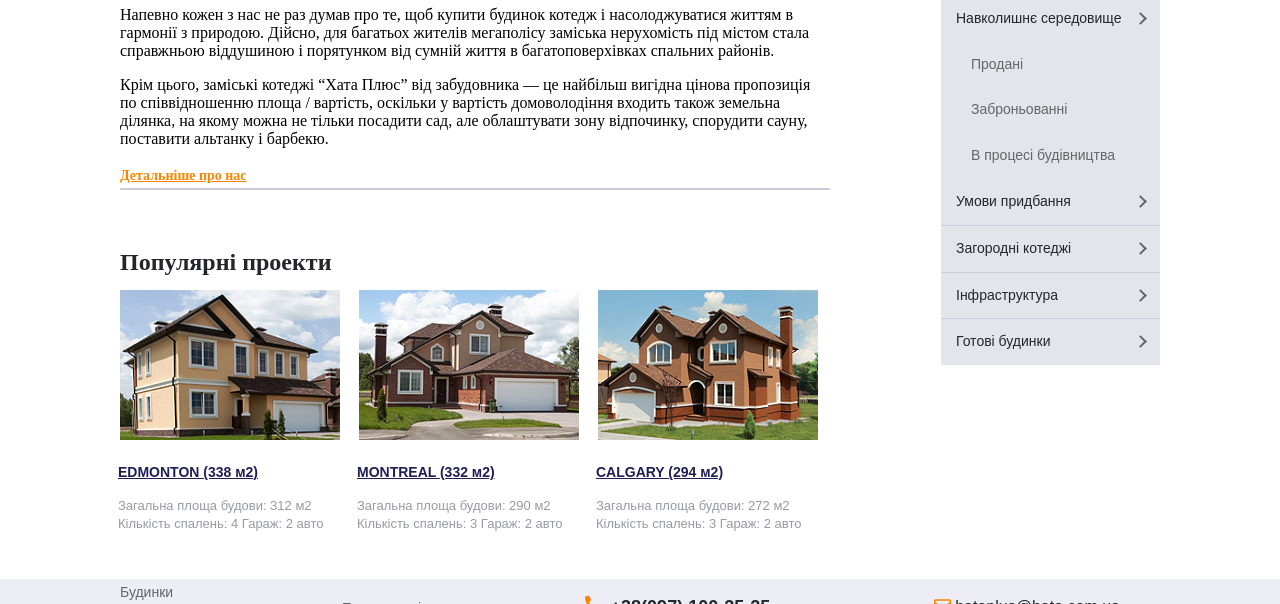
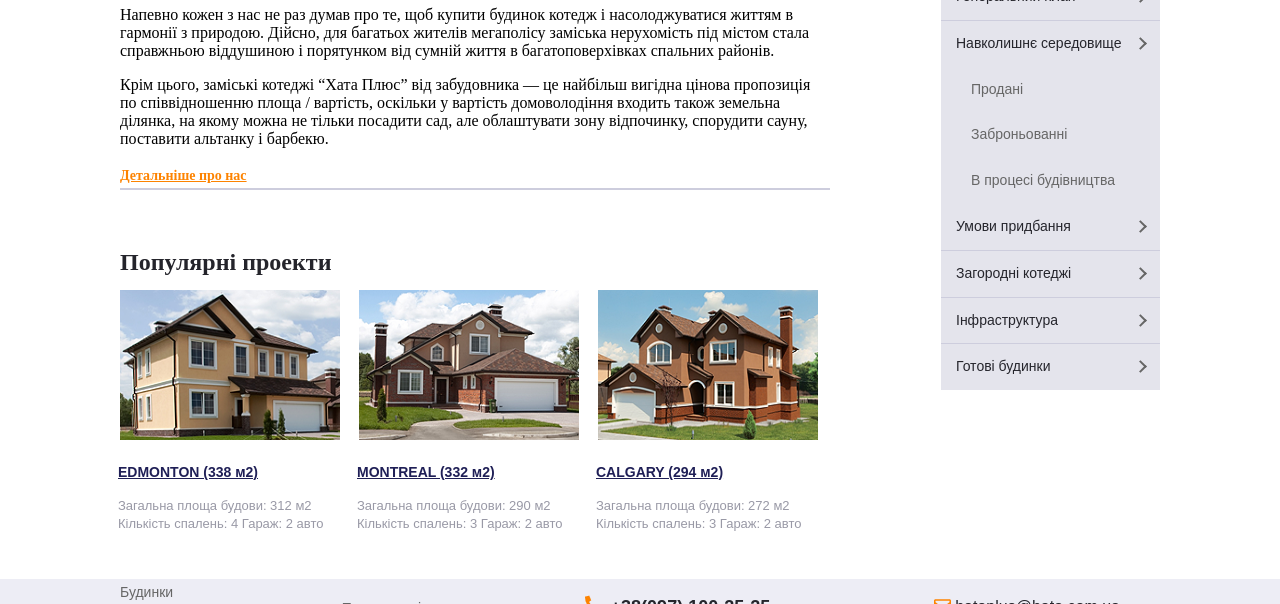
Before and after one commit to doziii/hataplus, a plain HTML site: page index.html in a window 1280 px wide. Shown: the part 625-1229 px from the top of the page. Drawn offline with Linux system fonts and the light colour scheme.

Commit message:
hataplus

```diff
--- a/style2021.css
+++ b/style2021.css
@@ -174,7 +174,7 @@
     text-align: left;
 }
 .aside-menu{
-    margin-top: 25pxgit;
+    margin-top: 25px;
     float: right;
     margin-right: 120px;
     overflow: hidden;
```
